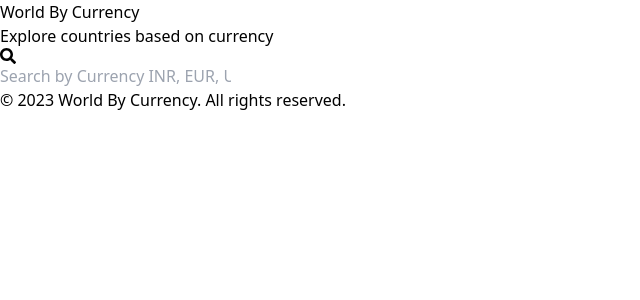
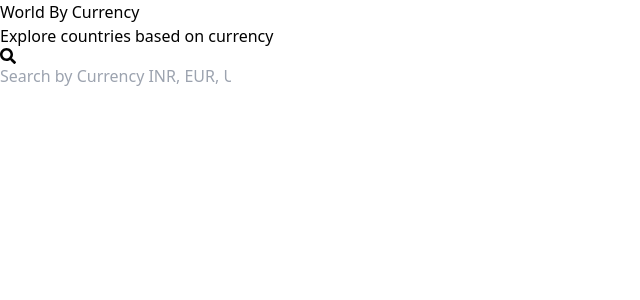
Before and after one commit to samarjeetpatankar/world-by-currency, a React (Vite) app: page / in a window 1280 px wide. Shown: the top 300 px of the page, without its empty margins (0-640 px from the left). Built offline with nearby package versions, Linux system fonts and the light colour scheme.

Commit message:
world-by-currency

```diff
--- a/src/Components/Home.jsx
+++ b/src/Components/Home.jsx
@@ -11,9 +11,7 @@ const Home = () => {
       <main >
         <SearchBar />
       </main>
-      <footer className="text-center text-gray-500 mt-6">
-        <p>&copy; 2023 World By Currency. All rights reserved.</p>
-      </footer>
+
     </div>
   );
 };
```
